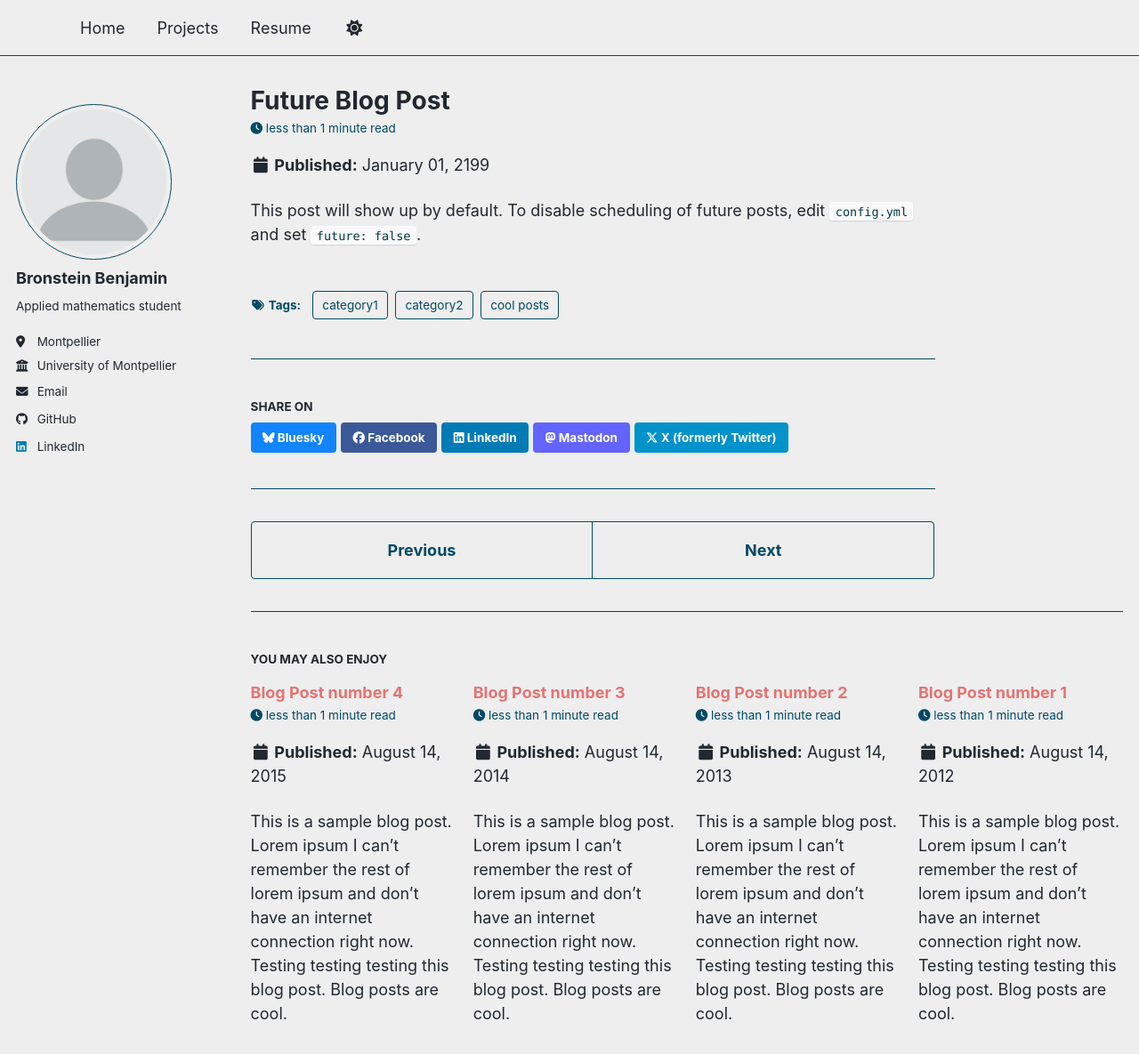
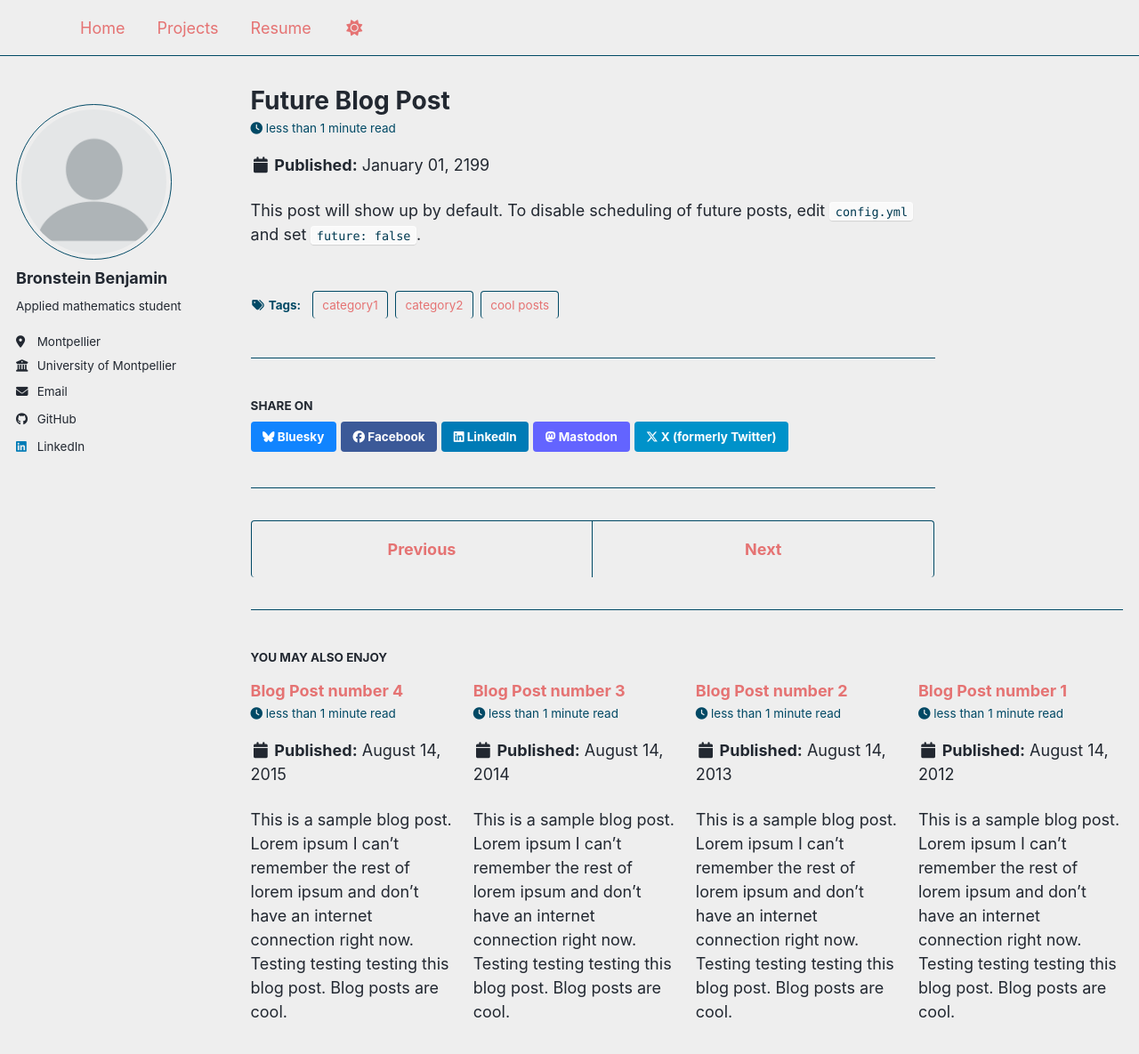
Before and after one commit to HerrBronstein/herrbronstein.github.io, a Jekyll site: the page built from _posts/2199-01-01-future-post.md, in a window 1280 px wide and 1303 px high. Shown: the top 1185 px of the window at 89% size. Built offline with Jekyll 4.4.1, drawn with Linux system fonts in a browser that asks for light colours; a style sheet for code colours, icons or effects is not loaded.

Commit message:
Update main.scss

```diff
--- a/assets/css/main.scss
+++ b/assets/css/main.scss
@@ -7,6 +7,7 @@
  * Note that the files are processed in the order they are imported, so they are partly
    sorted by the dependencies. Also, the first two lines of the file are required by Jekyll.
  */
+
 
 @import
     "vendor/breakpoint/breakpoint",
@@ -42,55 +43,63 @@
   display: none;
 }
 
-
-
 /* =========================================================
-   LIENS
+   LIENS ET TITRES
    ========================================================= */
 
-/* Liens internet dans le contenu */
-.page__content a {
+/* Couleur normale des liens */
+a {
   color: #e57373 !important;
   text-decoration: none !important;
   border-bottom: none !important;
   box-shadow: none !important;
 }
 
-/* Liens internet au survol */
-.page__content a:hover {
+/* Couleur au survol */
+a:hover {
   color: #b71c1c !important;
   text-decoration: none !important;
   border-bottom: none !important;
   box-shadow: none !important;
 }
 
+
 /* =========================================================
-   TITRES
+   TITRES DES PROJETS / ARTICLES
    ========================================================= */
 
-/* Titres des projets/articles */
+/* État normal */
 .archive__item-title,
 .archive__item-title a {
+  color: #e57373 !important;
   text-decoration: none !important;
   border-bottom: none !important;
   box-shadow: none !important;
 }
 
-/* Empêche Minimal Mistakes de souligner les titres au survol */
+/* Au survol */
+.archive__item-title:hover,
+.archive__item-title a:hover,
 .archive__item:hover .archive__item-title,
 .archive__item:hover .archive__item-title a {
+  color: #b71c1c !important;
   text-decoration: none !important;
   border-bottom: none !important;
   box-shadow: none !important;
 }
 
-/* Couleur des titres */
-.archive__item-title a {
-  color: #e57373 !important;
-}
 
-.archive__item-title a:hover {
-  color: #b71c1c !important;
+/* =========================================================
+   LIENS PERSONNELS
+   LinkedIn / Email / etc.
+   ========================================================= */
+
+.author__urls a,
+.author__urls a:hover {
+  color: inherit !important;
+  text-decoration: none !important;
+  border-bottom: none !important;
+  box-shadow: none !important;
 }
 
 /* =========================================================
```
